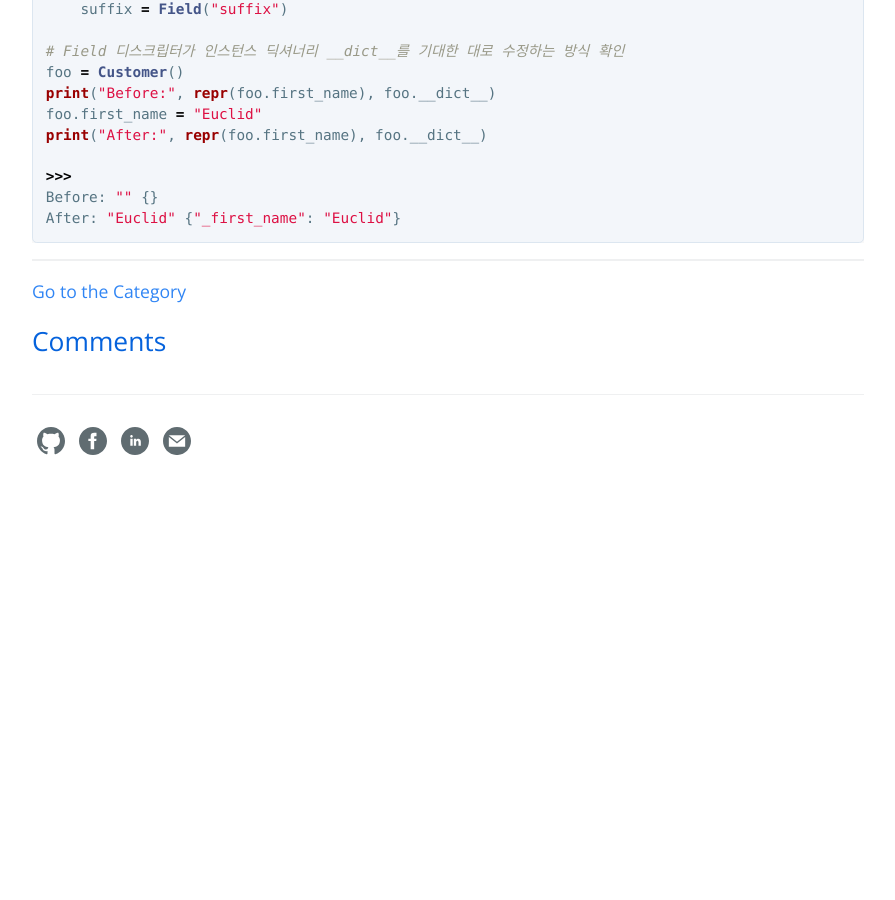
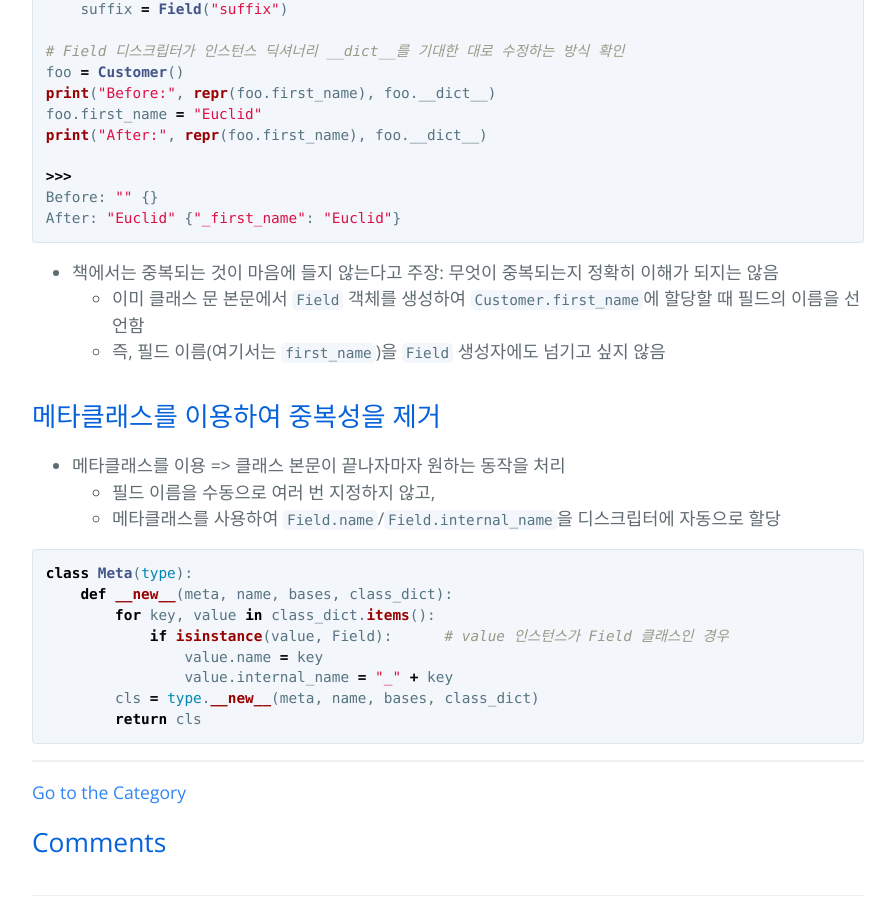
Before and after one commit to hcnoh/hcnoh.github.io, a Jekyll site: the page built from _posts/2018-10-19-effective-python-way35.md, in a window 1280 px wide and 900 px high, scrolled down 1267 px. Shown: the whole window, without its empty margins (192-1087 px from the left). Built offline with Jekyll 4.4.1, drawn with Linux system fonts in a browser that asks for light colours; comment, search, counter and statistics services are not loaded; before the commit the page ends 1776 px from its top, so only the background shows below that.

Commit message:
Update 2018-10-19-effective-python-way35.md

````diff
--- a/_posts/2018-10-19-effective-python-way35.md
+++ b/_posts/2018-10-19-effective-python-way35.md
@@ -57,3 +57,23 @@ print("After:", repr(foo.first_name), foo.__dict__)
 Before: "" {}
 After: "Euclid" {"_first_name": "Euclid"}
 ```
+
+- 책에서는 중복되는 것이 마음에 들지 않는다고 주장: 무엇이 중복되는지 정확히 이해가 되지는 않음
+  - 이미 클래스 문 본문에서 `Field` 객체를 생성하여 `Customer.first_name`에 할당할 때 필드의 이름을 선언함
+  - 즉, 필드 이름(여기서는 `first_name`)을 `Field` 생성자에도 넘기고 싶지 않음
+
+## 메타클래스를 이용하여 중복성을 제거
+- 메타클래스를 이용 => 클래스 본문이 끝나자마자 원하는 동작을 처리
+  - 필드 이름을 수동으로 여러 번 지정하지 않고,
+  - 메타클래스를 사용하여 `Field.name`/`Field.internal_name`을 디스크립터에 자동으로 할당
+
+```python
+class Meta(type):
+    def __new__(meta, name, bases, class_dict):
+        for key, value in class_dict.items():
+            if isinstance(value, Field):      # value 인스턴스가 Field 클래스인 경우
+                value.name = key
+                value.internal_name = "_" + key
+        cls = type.__new__(meta, name, bases, class_dict)
+        return cls
+```
````
